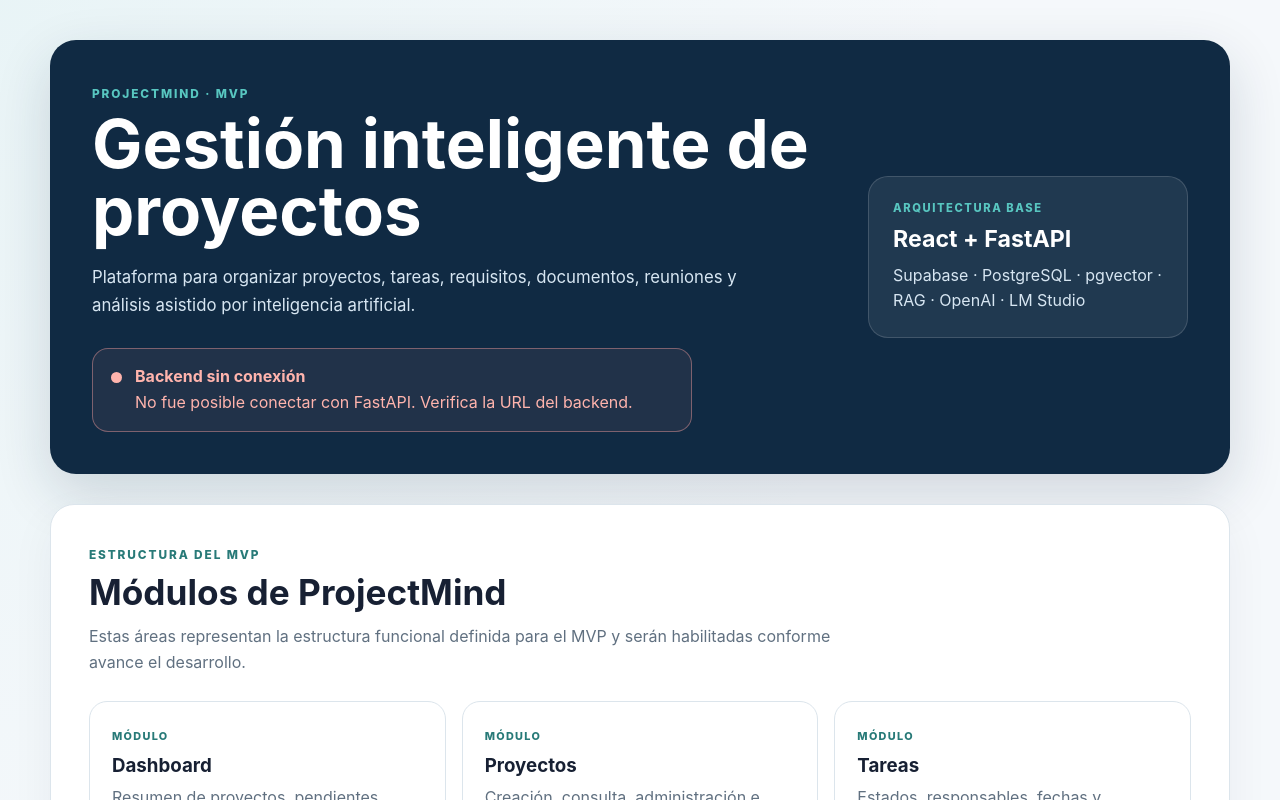
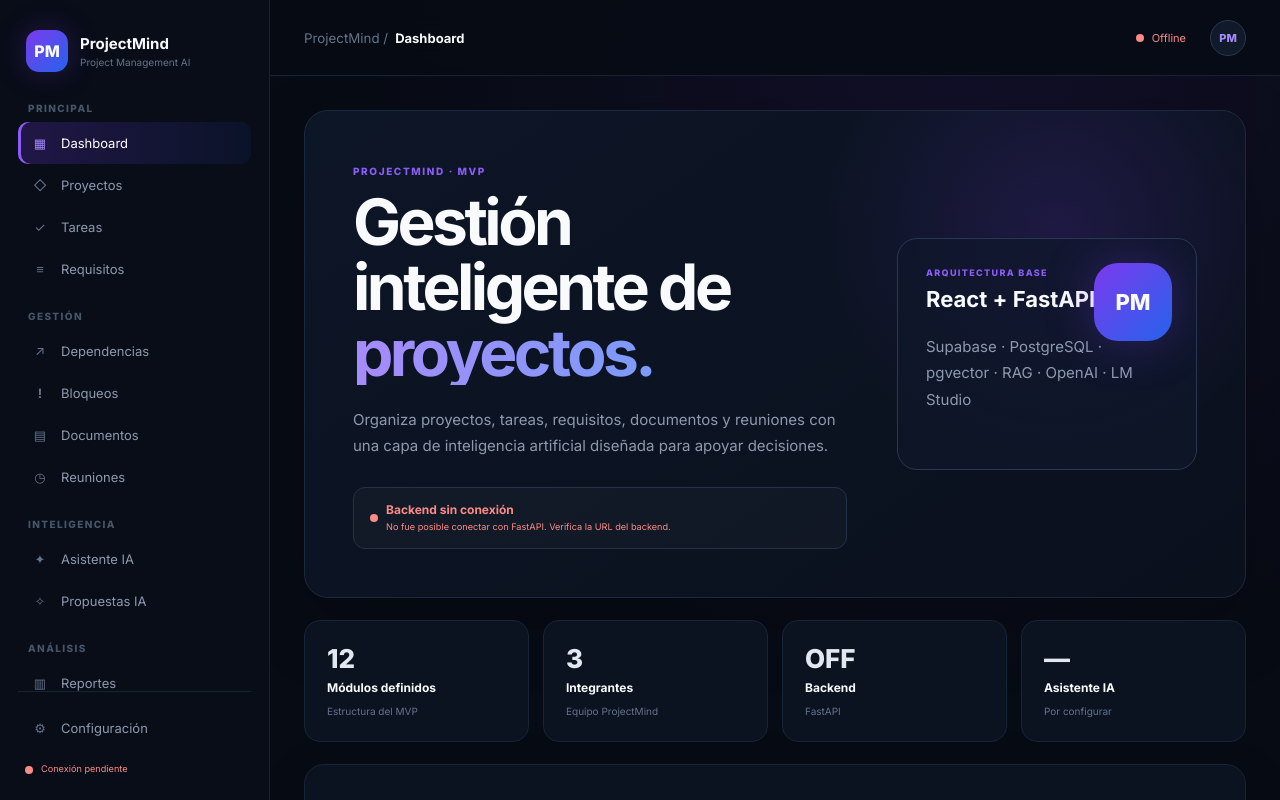
Before and after one commit to ZeusPotter-eng/ProjectMind, a React (Vite) app in the folder frontend/: page / in a window 1280 px wide. Shown: the top 800 px of the page. Built offline with nearby package versions, Linux system fonts and the light colour scheme; no server answers.

Commit message:
feat(frontend): integrar nuevo diseno de ProjectMind

```diff
--- a/frontend/src/App.jsx
+++ b/frontend/src/App.jsx
@@ -1,424 +1,158 @@
-import { useEffect, useState } from 'react'
+import { useEffect, useMemo, useState } from 'react'
 import { getHealth, getAssistantStatus } from './api/client'
 
 const TEAM_MEMBERS = [
-  {
-    id: 'jimmy',
-    name: 'Jimmy',
-    role: 'Desarrollador de ProjectMind',
-    initials: 'JI',
-  },
-  {
-    id: 'andy',
-    name: 'Andy',
-    role: 'Desarrollador de ProjectMind',
-    initials: 'AN',
-  },
-  {
-    id: 'zeus',
-    name: 'Zeus',
-    role: 'Desarrollador de ProjectMind',
-    initials: 'ZE',
-  },
+  { id: 'jimmy', name: 'Jimmy', role: 'Desarrollador de ProjectMind', initials: 'JI' },
+  { id: 'andy', name: 'Andy', role: 'Desarrollador de ProjectMind', initials: 'AN' },
+  { id: 'zeus', name: 'Zeus', role: 'Desarrollador de ProjectMind', initials: 'ZE' },
 ]
 
 const MODULES = [
-  ['Dashboard', 'Resumen de proyectos, pendientes, bloqueos y alertas.'],
-  ['Proyectos', 'Creación, consulta, administración e integrantes.'],
-  ['Tareas', 'Estados, responsables, fechas y seguimiento de avance.'],
-  ['Requisitos', 'Registro, revisión y trazabilidad de requisitos.'],
-  ['Dependencias', 'Relaciones entre tareas y análisis de afectaciones.'],
-  ['Bloqueos', 'Registro y resolución de impedimentos.'],
-  ['Documentos', 'Carga, procesamiento y recuperación mediante RAG.'],
-  ['Asistente IA', 'Chat contextual especializado en gestión de proyectos.'],
-  ['Reuniones', 'Audio, transcripción, minutas y elementos de seguimiento.'],
-  ['Propuestas IA', 'Aceptar, modificar o rechazar sugerencias generadas.'],
-  ['Reportes', 'Estado general, progreso, riesgos y resultados.'],
-  ['Auditoría', 'Trazabilidad de acciones relevantes dentro del sistema.'],
+  ['Dashboard', 'Resumen de proyectos, pendientes, bloqueos y alertas.', '▦'],
+  ['Proyectos', 'Creación, consulta, administración e integrantes.', '◇'],
+  ['Tareas', 'Estados, responsables, fechas y seguimiento de avance.', '✓'],
+  ['Requisitos', 'Registro, revisión y trazabilidad de requisitos.', '≡'],
+  ['Dependencias', 'Relaciones entre tareas y análisis de afectaciones.', '↗'],
+  ['Bloqueos', 'Registro y resolución de impedimentos.', '!'],
+  ['Documentos', 'Carga, procesamiento y recuperación mediante RAG.', '▤'],
+  ['Asistente IA', 'Chat contextual especializado en gestión de proyectos.', '✦'],
+  ['Reuniones', 'Audio, transcripción, minutas y elementos de seguimiento.', '◷'],
+  ['Propuestas IA', 'Aceptar, modificar o rechazar sugerencias generadas.', '✧'],
+  ['Reportes', 'Estado general, progreso, riesgos y resultados.', '▥'],
+  ['Auditoría', 'Trazabilidad de acciones relevantes dentro del sistema.', '◎'],
+]
+
+const NAV_GROUPS = [
+  { label: 'Principal', items: ['Dashboard', 'Proyectos', 'Tareas', 'Requisitos'] },
+  { label: 'Gestión', items: ['Dependencias', 'Bloqueos', 'Documentos', 'Reuniones'] },
+  { label: 'Inteligencia', items: ['Asistente IA', 'Propuestas IA'] },
+  { label: 'Análisis', items: ['Reportes', 'Auditoría'] },
 ]
 
 const MAX_IMAGE_SIZE = 2 * 1024 * 1024
 
 function getStoredPhoto(memberId) {
-  try {
-    return localStorage.getItem(`projectmind-team-photo-${memberId}`) || ''
-  } catch {
-    return ''
-  }
+  try { return localStorage.getItem(`projectmind-team-photo-${memberId}`) || '' } catch { return '' }
 }
 
 function App() {
-  const [backendStatus, setBackendStatus] = useState({
-    loading: true,
-    connected: false,
-    message: 'Comprobando conexión con FastAPI...',
-  })
+  const [activeModule, setActiveModule] = useState('Dashboard')
+  const [mobileMenuOpen, setMobileMenuOpen] = useState(false)
+  const [backendStatus, setBackendStatus] = useState({ loading: true, connected: false, message: 'Comprobando conexión con FastAPI...' })
+  const [assistantStatus, setAssistantStatus] = useState({ loading: true, provider: '', configured: false, humanInTheLoop: true })
+  const [memberPhotos, setMemberPhotos] = useState(() => TEAM_MEMBERS.reduce((photos, member) => ({ ...photos, [member.id]: getStoredPhoto(member.id) }), {}))
+  const [photoMessages, setPhotoMessages] = useState({})
 
-  const [assistantStatus, setAssistantStatus] = useState({
-    loading: true,
-    provider: '',
-    configured: false,
-    humanInTheLoop: true,
-  })
-
-  const [memberPhotos, setMemberPhotos] = useState(() =>
-    TEAM_MEMBERS.reduce(
-      (photos, member) => ({
-        ...photos,
-        [member.id]: getStoredPhoto(member.id),
-      }),
-      {},
-    ),
-  )
-
-  const [photoMessages, setPhotoMessages] = useState({})
+  const moduleMap = useMemo(() => Object.fromEntries(MODULES.map((item) => [item[0], item])), [])
 
   useEffect(() => {
     let active = true
-
     async function checkSystem() {
-      const [healthResult, assistantResult] = await Promise.allSettled([
-        getHealth(),
-        getAssistantStatus(),
-      ])
-
+      const [healthResult, assistantResult] = await Promise.allSettled([getHealth(), getAssistantStatus()])
       if (!active) return
-
       if (healthResult.status === 'fulfilled') {
-        setBackendStatus({
-          loading: false,
-          connected: healthResult.value.status === 'ok',
-          message:
-            healthResult.value.status === 'ok'
-              ? 'Frontend y backend están conectados correctamente.'
-              : 'FastAPI respondió con un estado inesperado.',
-        })
+        setBackendStatus({ loading: false, connected: healthResult.value.status === 'ok', message: healthResult.value.status === 'ok' ? 'Frontend y backend están conectados correctamente.' : 'FastAPI respondió con un estado inesperado.' })
       } else {
-        setBackendStatus({
-          loading: false,
-          connected: false,
-          message:
-            'No fue posible conectar con FastAPI. Verifica la URL del backend.',
-        })
+        setBackendStatus({ loading: false, connected: false, message: 'No fue posible conectar con FastAPI. Verifica la URL del backend.' })
       }
-
       if (assistantResult.status === 'fulfilled') {
         const data = assistantResult.value
-
-        setAssistantStatus({
-          loading: false,
-          provider: data.provider || '',
-          configured: Boolean(data.configured),
-          humanInTheLoop: data.human_in_the_loop !== false,
-        })
+        setAssistantStatus({ loading: false, provider: data.provider || '', configured: Boolean(data.configured), humanInTheLoop: data.human_in_the_loop !== false })
       } else {
-        setAssistantStatus({
-          loading: false,
-          provider: '',
-          configured: false,
-          humanInTheLoop: true,
-        })
+        setAssistantStatus({ loading: false, provider: '', configured: false, humanInTheLoop: true })
       }
     }
-
     checkSystem()
-
-    return () => {
-      active = false
-    }
+    return () => { active = false }
   }, [])
 
   function handlePhotoChange(memberId, event) {
     const file = event.target.files?.[0]
-
     if (!file) return
-
     if (!file.type.startsWith('image/')) {
-      setPhotoMessages((messages) => ({
-        ...messages,
-        [memberId]: 'Selecciona un archivo de imagen válido.',
-      }))
-      event.target.value = ''
-      return
+      setPhotoMessages((messages) => ({ ...messages, [memberId]: 'Selecciona un archivo de imagen válido.' })); event.target.value = ''; return
     }
-
     if (file.size > MAX_IMAGE_SIZE) {
-      setPhotoMessages((messages) => ({
-        ...messages,
-        [memberId]: 'La imagen debe pesar máximo 2 MB.',
-      }))
-      event.target.value = ''
-      return
+      setPhotoMessages((messages) => ({ ...messages, [memberId]: 'La imagen debe pesar máximo 2 MB.' })); event.target.value = ''; return
     }
-
     const reader = new FileReader()
-
     reader.onload = () => {
       const photo = typeof reader.result === 'string' ? reader.result : ''
-
-      setMemberPhotos((photos) => ({
-        ...photos,
-        [memberId]: photo,
-      }))
-
-      setPhotoMessages((messages) => ({
-        ...messages,
-        [memberId]: 'Foto actualizada correctamente.',
-      }))
-
-      try {
-        localStorage.setItem(`projectmind-team-photo-${memberId}`, photo)
-      } catch {
-        setPhotoMessages((messages) => ({
-          ...messages,
-          [memberId]: 'La foto se mostrará durante esta sesión.',
-        }))
-      }
+      setMemberPhotos((photos) => ({ ...photos, [memberId]: photo }))
+      setPhotoMessages((messages) => ({ ...messages, [memberId]: 'Foto actualizada correctamente.' }))
+      try { localStorage.setItem(`projectmind-team-photo-${memberId}`, photo) } catch { setPhotoMessages((messages) => ({ ...messages, [memberId]: 'La foto se mostrará durante esta sesión.' })) }
     }
-
-    reader.readAsDataURL(file)
-    event.target.value = ''
+    reader.readAsDataURL(file); event.target.value = ''
   }
 
   function removePhoto(memberId) {
-    setMemberPhotos((photos) => ({
-      ...photos,
-      [memberId]: '',
-    }))
-
-    setPhotoMessages((messages) => ({
-      ...messages,
-      [memberId]: 'Foto eliminada.',
-    }))
-
-    try {
-      localStorage.removeItem(`projectmind-team-photo-${memberId}`)
-    } catch {
-      // La interfaz continúa funcionando aunque localStorage esté bloqueado.
-    }
+    setMemberPhotos((photos) => ({ ...photos, [memberId]: '' }))
+    setPhotoMessages((messages) => ({ ...messages, [memberId]: 'Foto eliminada.' }))
+    try { localStorage.removeItem(`projectmind-team-photo-${memberId}`) } catch { /* localStorage opcional */ }
   }
 
-  const backendClass = backendStatus.loading
-    ? 'status status--loading'
-    : backendStatus.connected
-      ? 'status status--online'
-      : 'status status--offline'
+  function navigate(name) { setActiveModule(name); setMobileMenuOpen(false); window.scrollTo({ top: 0, behavior: 'smooth' }) }
 
-  return (
-    <main className="page-shell">
-      <div className="content-wrapper">
-        <section className="hero-card">
-          <div className="hero-content">
-            <span className="eyebrow">PROJECTMIND · MVP</span>
+  const backendClass = backendStatus.loading ? 'connection-pill loading' : backendStatus.connected ? 'connection-pill online' : 'connection-pill offline'
+  const current = moduleMap[activeModule]
 
-            <h1>Gestión inteligente de proyectos</h1>
+  function Dashboard() {
+    return <>
+      <section className="welcome-panel">
+        <div>
+          <span className="eyebrow">PROJECTMIND · MVP</span>
+          <h1>Gestión inteligente de <span>proyectos.</span></h1>
+          <p>Organiza proyectos, tareas, requisitos, documentos y reuniones con una capa de inteligencia artificial diseñada para apoyar decisiones.</p>
+          <div className={backendClass}><span className="status-dot"/><div><strong>{backendStatus.loading ? 'Verificando backend' : backendStatus.connected ? 'Backend conectado' : 'Backend sin conexión'}</strong><small>{backendStatus.message}</small></div></div>
+        </div>
+        <div className="architecture-card"><span>ARQUITECTURA BASE</span><strong>React + FastAPI</strong><p>Supabase · PostgreSQL · pgvector · RAG · OpenAI · LM Studio</p><div className="architecture-orb">PM</div></div>
+      </section>
 
-            <p className="subtitle">
-              Plataforma para organizar proyectos, tareas, requisitos,
-              documentos, reuniones y análisis asistido por inteligencia
-              artificial.
-            </p>
+      <section className="stats-grid">
+        <article><span>12</span><p>Módulos definidos</p><small>Estructura del MVP</small></article>
+        <article><span>3</span><p>Integrantes</p><small>Equipo ProjectMind</small></article>
+        <article><span>{backendStatus.connected ? 'ON' : 'OFF'}</span><p>Backend</p><small>FastAPI</small></article>
+        <article><span>{assistantStatus.configured ? 'ON' : '—'}</span><p>Asistente IA</p><small>{assistantStatus.provider || 'Por configurar'}</small></article>
+      </section>
 
-            <div className={backendClass}>
-              <span className="status__dot" />
+      <section className="content-card">
+        <div className="section-heading"><div><span className="eyebrow">ESTRUCTURA DEL MVP</span><h2>Módulos de ProjectMind</h2></div><p>Accede a cada área sin perder la estructura funcional ya definida.</p></div>
+        <div className="module-grid">{MODULES.map(([name, description, icon]) => <button className="module-card" key={name} onClick={() => navigate(name)}><span className="module-icon">{icon}</span><div><h3>{name}</h3><p>{description}</p></div><span className="module-arrow">→</span></button>)}</div>
+      </section>
 
-              <div>
-                <strong>
-                  {backendStatus.loading
-                    ? 'Verificando backend'
-                    : backendStatus.connected
-                      ? 'Backend conectado'
-                      : 'Backend sin conexión'}
-                </strong>
+      <section className="dashboard-bottom">
+        <div className="content-card integrations"><div className="section-heading"><div><span className="eyebrow">INTEGRACIONES</span><h2>Configuración del sistema</h2></div></div><div className="integration-list">
+          <div><span>01</span><div><strong>Supabase / PostgreSQL</strong><p>Persistencia, autenticación, RLS, almacenamiento y pgvector.</p></div></div>
+          <div><span>02</span><div><strong>OpenAI / LM Studio</strong><p>{assistantStatus.loading ? 'Consultando configuración...' : `Proveedor: ${assistantStatus.provider || 'No disponible'}`}</p></div><b className={assistantStatus.configured ? 'state ok' : 'state pending'}>{assistantStatus.configured ? 'Configurado' : 'Pendiente'}</b></div>
+          <div><span>03</span><div><strong>Human-in-the-Loop</strong><p>Revisión humana antes de decisiones oficiales.</p></div><b className="state ok">{assistantStatus.humanInTheLoop ? 'Activo' : 'Pendiente'}</b></div>
+          <div><span>04</span><div><strong>RAG</strong><p>Contexto documental para enriquecer respuestas.</p></div></div>
+        </div></div>
 
-                <p>{backendStatus.message}</p>
-              </div>
-            </div>
-          </div>
+        <div className="content-card team-card"><div className="section-heading"><div><span className="eyebrow">EQUIPO</span><h2>Integrantes</h2></div></div><div className="team-list">{TEAM_MEMBERS.map((member) => { const photo=memberPhotos[member.id]; const inputId=`photo-${member.id}`; return <div className="member-row" key={member.id}><div className="member-photo">{photo ? <img src={photo} alt={`Foto de ${member.name}`}/> : <span>{member.initials}</span>}</div><div className="member-info"><strong>{member.name}</strong><small>{member.role}</small>{photoMessages[member.id] && <em>{photoMessages[member.id]}</em>}</div><div className="member-actions"><input id={inputId} className="photo-input" type="file" accept="image/*" onChange={(e)=>handlePhotoChange(member.id,e)}/><label htmlFor={inputId}>{photo ? 'Cambiar' : 'Foto'}</label>{photo && <button onClick={()=>removePhoto(member.id)}>×</button>}</div></div>})}</div></div>
+      </section>
+    </>
+  }
 
-          <div className="architecture-card">
-            <span>ARQUITECTURA BASE</span>
+  function ModulePage() {
+    return <section className="content-card module-page"><div className="module-page-icon">{current?.[2]}</div><span className="eyebrow">MÓDULO PROJECTMIND</span><h1>{activeModule}</h1><p>{current?.[1]}</p><div className="empty-state"><span>PRÓXIMA ETAPA</span><h2>Interfaz preparada para integración funcional</h2><p>Este módulo conserva su lugar dentro de la arquitectura del MVP. La navegación y el diseño base ya están listos para conectar sus endpoints y funcionalidades conforme avance el desarrollo.</p><button onClick={()=>navigate('Dashboard')}>← Volver al Dashboard</button></div></section>
+  }
 
-            <strong>React + FastAPI</strong>
+  function SettingsPage() {
+    return <section className="content-card settings-page"><span className="eyebrow">SISTEMA</span><h1>Configuración</h1><p>Estado de las integraciones principales contempladas para ProjectMind.</p><div className="settings-grid"><article><span>01</span><h3>Supabase / PostgreSQL</h3><p>Persistencia, autenticación, RLS, almacenamiento y pgvector.</p></article><article><span>02</span><h3>OpenAI / LM Studio</h3><p>Proveedor actual: <strong>{assistantStatus.provider || 'No disponible'}</strong></p></article><article><span>03</span><h3>Human-in-the-Loop</h3><p>{assistantStatus.humanInTheLoop ? 'Revisión humana habilitada.' : 'Revisión pendiente.'}</p></article><article><span>04</span><h3>RAG</h3><p>Recuperación de información desde documentos y contexto del proyecto.</p></article></div></section>
+  }
 
-            <p>
-              Supabase · PostgreSQL · pgvector · RAG · OpenAI · LM Studio
-            </p>
-          </div>
-        </section>
-
-        <section className="system-section">
-          <div className="section-heading">
-            <span className="eyebrow">ESTRUCTURA DEL MVP</span>
-            <h2>Módulos de ProjectMind</h2>
-            <p>
-              Estas áreas representan la estructura funcional definida para el
-              MVP y serán habilitadas conforme avance el desarrollo.
-            </p>
-          </div>
-
-          <div className="module-grid">
-            {MODULES.map(([name, description]) => (
-              <article className="module-card" key={name}>
-                <span className="module-tag">MÓDULO</span>
-                <h3>{name}</h3>
-                <p>{description}</p>
-                <span className="module-status">
-                  Pendiente de integración funcional
-                </span>
-              </article>
-            ))}
-          </div>
-        </section>
-
-        <section className="integration-section">
-          <div className="section-heading">
-            <span className="eyebrow">INTEGRACIONES</span>
-            <h2>Configuración del sistema</h2>
-            <p>
-              Servicios principales contemplados dentro de la arquitectura de
-              ProjectMind.
-            </p>
-          </div>
-
-          <div className="integration-grid">
-            <article className="integration-card">
-              <span className="integration-number">01</span>
-              <h3>Supabase / PostgreSQL</h3>
-              <p>
-                Persistencia, autenticación, RLS, almacenamiento y pgvector.
-              </p>
-            </article>
-
-            <article className="integration-card">
-              <span className="integration-number">02</span>
-              <h3>OpenAI / LM Studio</h3>
-
-              {assistantStatus.loading ? (
-                <p>Consultando configuración del asistente...</p>
-              ) : (
-                <>
-                  <p>
-                    Proveedor:{' '}
-                    <strong>
-                      {assistantStatus.provider || 'No disponible'}
-                    </strong>
-                  </p>
-
-                  <span
-                    className={
-                      assistantStatus.configured
-                        ? 'integration-state integration-state--ok'
-                        : 'integration-state integration-state--pending'
-                    }
-                  >
-                    {assistantStatus.configured
-                      ? 'Proveedor configurado'
-                      : 'Falta configurar proveedor'}
-                  </span>
-                </>
-              )}
-            </article>
-
-            <article className="integration-card">
-              <span className="integration-number">03</span>
-              <h3>Human-in-the-Loop</h3>
-              <p>
-                La IA genera propuestas, pero las decisiones oficiales requieren
-                revisión y aprobación del usuario.
-              </p>
-
-              <span className="integration-state integration-state--ok">
-                {assistantStatus.humanInTheLoop
-                  ? 'Revisión humana habilitada'
-                  : 'Revisión pendiente'}
-              </span>
-            </article>
-
-            <article className="integration-card">
-              <span className="integration-number">04</span>
-              <h3>RAG</h3>
-              <p>
-                Recuperación de información desde documentos y contexto del
-                proyecto para mejorar las respuestas del asistente.
-              </p>
-            </article>
-          </div>
-        </section>
-
-        <section className="team-section">
-          <div className="section-heading">
-            <span className="eyebrow">EQUIPO</span>
-            <h2>Integrantes del proyecto</h2>
-            <p>
-              Equipo responsable del diseño y desarrollo de ProjectMind.
-            </p>
-          </div>
-
-          <div className="team-grid">
-            {TEAM_MEMBERS.map((member) => {
-              const photo = memberPhotos[member.id]
-              const inputId = `photo-${member.id}`
-
-              return (
-                <article className="member-card" key={member.id}>
-                  <div className="member-photo">
-                    {photo ? (
-                      <img src={photo} alt={`Foto de ${member.name}`} />
-                    ) : (
-                      <span>{member.initials}</span>
-                    )}
-                  </div>
-
-                  <div className="member-info">
-                    <h3>{member.name}</h3>
-                    <p>{member.role}</p>
-                  </div>
-
-                  <div className="member-actions">
-                    <input
-                      id={inputId}
-                      className="photo-input"
-                      type="file"
-                      accept="image/*"
-                      onChange={(event) =>
-                        handlePhotoChange(member.id, event)
-                      }
-                    />
-
-                    <label className="photo-button" htmlFor={inputId}>
-                      {photo ? 'Cambiar foto' : 'Agregar foto'}
-                    </label>
-
-                    {photo && (
-                      <button
-                        className="remove-photo-button"
-                        type="button"
-                        onClick={() => removePhoto(member.id)}
-                      >
-                        Quitar foto
-                      </button>
-                    )}
-                  </div>
-
-                  {photoMessages[member.id] && (
-                    <p className="photo-message">
-                      {photoMessages[member.id]}
-                    </p>
-                  )}
-                </article>
-              )
-            })}
-          </div>
-
-          <p className="team-note">
-            Las fotografías se almacenan únicamente en el navegador de este
-            dispositivo.
-          </p>
-        </section>
-      </div>
-    </main>
-  )
+  return <div className="app-shell">
+    <aside className={`sidebar ${mobileMenuOpen ? 'open' : ''}`}>
+      <div className="brand"><span>PM</span><div><strong>ProjectMind</strong><small>Project Management AI</small></div></div>
+      <nav>{NAV_GROUPS.map((group)=><div className="nav-group" key={group.label}><p>{group.label}</p>{group.items.map((name)=><button key={name} className={activeModule===name?'active':''} onClick={()=>navigate(name)}><span>{moduleMap[name]?.[2]}</span>{name}</button>)}</div>)}</nav>
+      <div className="sidebar-footer"><button className={activeModule==='Configuración'?'active':''} onClick={()=>navigate('Configuración')}><span>⚙</span>Configuración</button><div className={backendClass}><span className="status-dot"/><small>{backendStatus.connected?'Sistema conectado':'Conexión pendiente'}</small></div></div>
+    </aside>
+    {mobileMenuOpen && <button className="sidebar-overlay" aria-label="Cerrar menú" onClick={()=>setMobileMenuOpen(false)}/>}
+    <div className="main-shell">
+      <header className="topbar"><button className="menu-button" onClick={()=>setMobileMenuOpen(true)}>☰</button><div><small>ProjectMind /</small><strong>{activeModule}</strong></div><div className="topbar-actions"><span className={backendClass}><span className="status-dot"/>{backendStatus.connected?'Online':'Offline'}</span><div className="user-avatar">PM</div></div></header>
+      <main className="workspace">{activeModule==='Dashboard' ? <Dashboard/> : activeModule==='Configuración' ? <SettingsPage/> : <ModulePage/>}</main>
+    </div>
+  </div>
 }
 
 export default App
```
Also changed, not shown: frontend/src/index.css.
